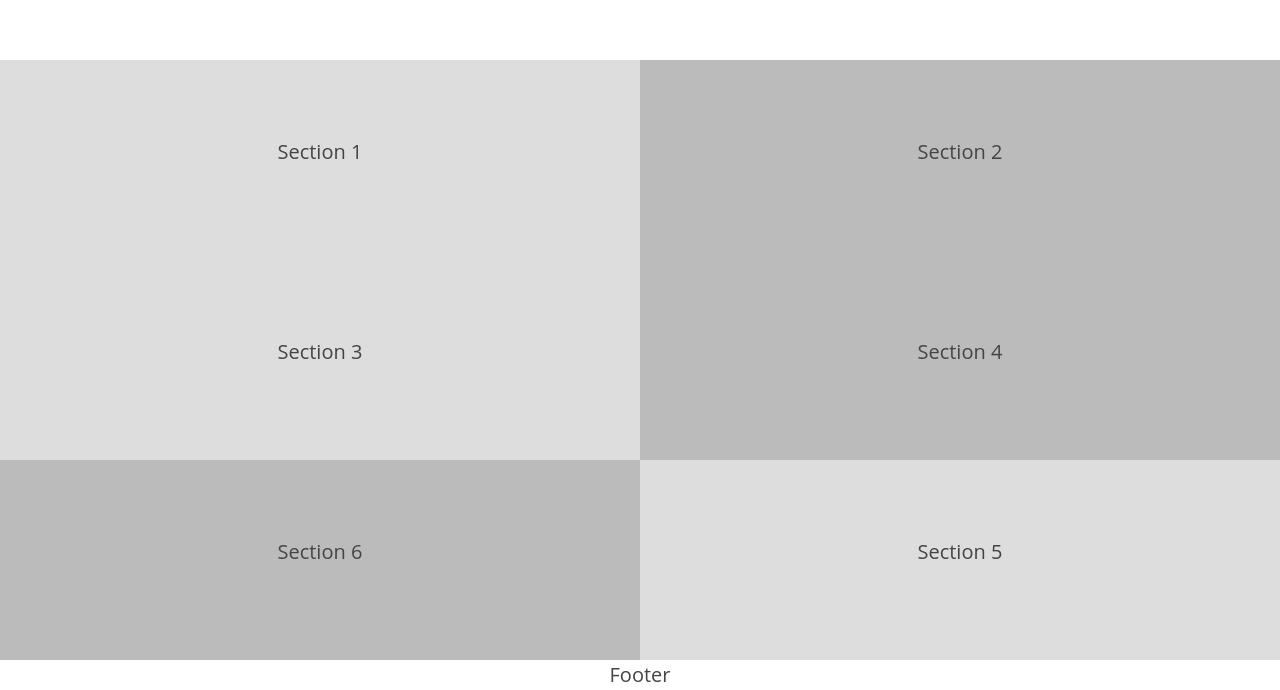
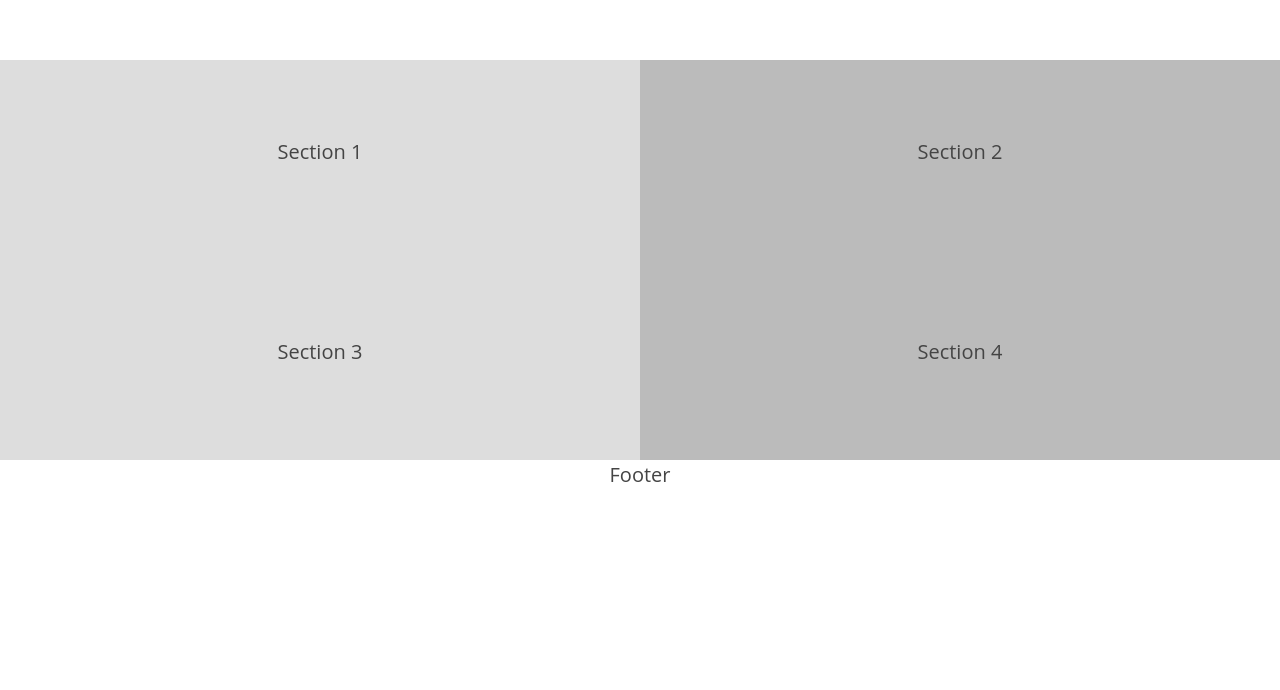
Before and after one commit to jamiebarmakian/portfolio-wireframe, a plain HTML site: page index.html in a window 1280 px wide. Shown: the part 419-1109 px from the top of the page. After the commit the page ends 909 px from the top, so only its background shows below. Drawn offline with nearby package versions, Linux system fonts and the light colour scheme.

Commit message:
Update index.html

```diff
--- a/index.html
+++ b/index.html
@@ -29,14 +29,6 @@
         <section class="sect4-6">
             Section 4
         </section>
-
-        <section class="sect4-6">
-            Section 5
-        </section>
-
-        <section class="sect4-6">
-            Section 6
-        </section>
     </main>
     <footer role="content-info">Footer</footer>
 </body>
```
